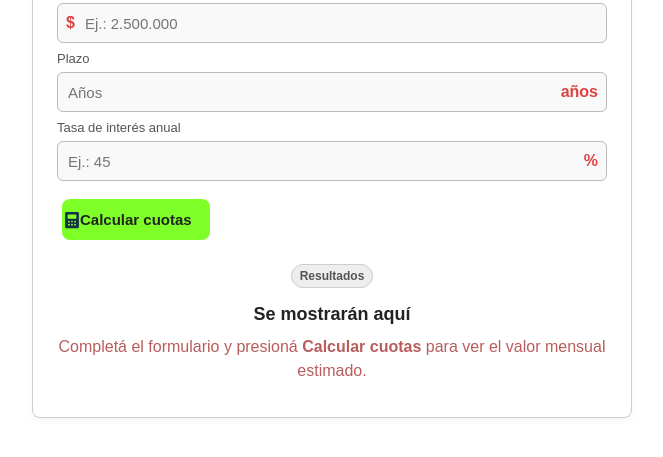
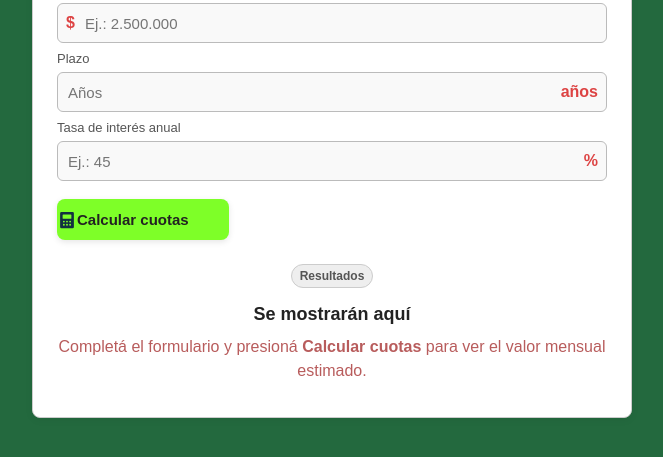
Before and after one commit to rociodadaro-art/calculadoraPrestamo, a plain HTML site: page index.html in a window 1280 px wide. Shown: the part 117-574 px from the top of the page, without its empty margins (308-971 px from the left). Drawn offline with Linux system fonts and the light colour scheme.

Commit message:
cambios4

```diff
--- a/index.html
+++ b/index.html
@@ -8,15 +8,15 @@
     html,body{height:100%}
     body{
       margin:0; font-family: Arial, sans-serif;
-      background: #fff;
+      background: #23693e;
       color:#222;
+
 
     }
     .wrap{
       max-width: 600px;
       margin: 32px auto;
       padding: 0 12px;
-
 
     }
     .card{
@@ -25,6 +25,7 @@
       border-radius: 8px;
       box-shadow: 0 2px 8px rgba(0,0,0,.05);
       padding: 24px;
+
 
     }
     .header{
@@ -47,6 +48,7 @@
     }
     .suffix{ margin-left:8px; margin-right:0; }
     .field input{
+
       border:0; outline:0; background:transparent; width:100%; height:100%; font-size:15px; color:#643e3e;
     }
     .actions{ margin-top:18px; }
@@ -54,12 +56,15 @@
       border:0; border-radius:8px; cursor:pointer;
       background: #7eff28; color:#222; font-weight:bold; padding:12px 18px; font-size:15px;
       background-image: url(icon-calculator.svg);
+      text-align: left;
       background-position: left center;
       background-repeat: no-repeat;
       background-size:20px;
-      margin-left: 5px;
+      padding-left: 20px;
+      padding-right: 40px;
+      box-shadow: 0 2px 6px rgba(0,0,0,.1);
     }
-    button.primary:active{ background: #aa19d6; }
+    button.primary:active{ background: #b3fc83; }
     .error{ color:#c08590; font-size:13px; margin-top:8px; }
     .results{ margin-top:24px; text-align:center; }
     .results h2{ font-size:18px; margin:8px 0 10px; }
@@ -71,7 +76,7 @@
     .kpi .row:last-child{ border-bottom:0; }
     .kpi .label{ color:#555; }
     .kpi .value{ font-weight:bold; }
-    .tag{
+    .tag{background-image: url(illustration-empty.svg);
       display:inline-block; background:#eee; color:#555; border:1px solid #ccc; padding:4px 8px; border-radius:999px; font-size:12px; font-weight:bold; margin-bottom:8px;
     }
   </style>
```
